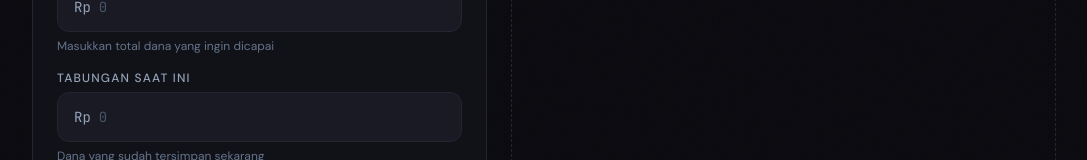
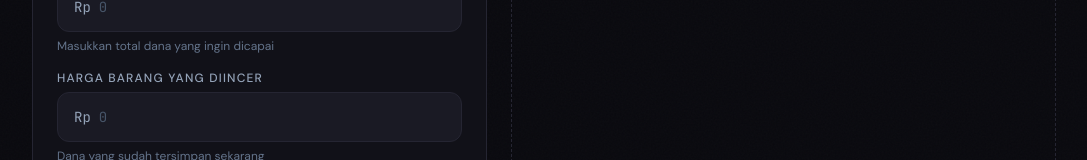
Before and after one commit to Papabobos/Atur-Uang, a Next.js app: page / in a window 1280 px wide. Shown: the part 347-507 px from the top of the page, without its empty margins (96-1183 px from the left). Built offline with nearby package versions, Linux system fonts and the light colour scheme.

Commit message:
test change

```diff
--- a/src/components/PlannerForm.tsx
+++ b/src/components/PlannerForm.tsx
@@ -34,7 +34,7 @@ export default function PlannerForm({
           required
         />
         <CurrencyInput
-          label="Tabungan Saat Ini"
+          label="Harga Barang Yang Diincer"
           value={input.currentSavings}
           onChange={(v) => onUpdate("currentSavings", v)}
           hint="Dana yang sudah tersimpan sekarang"
```
